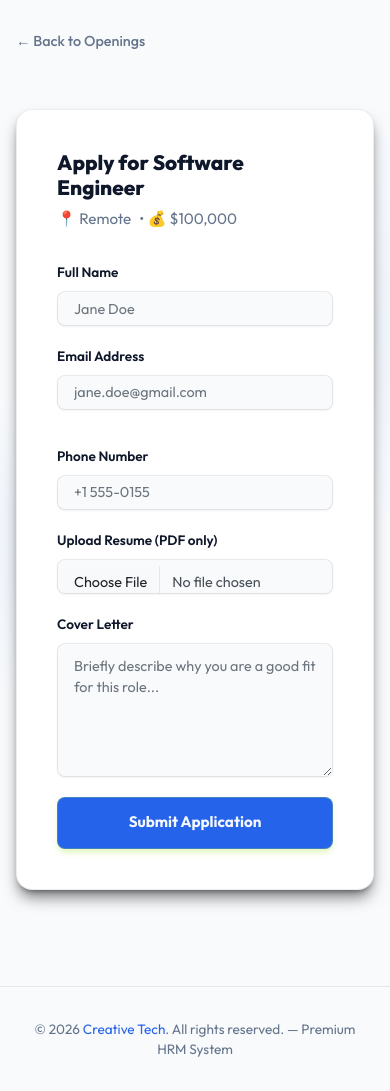
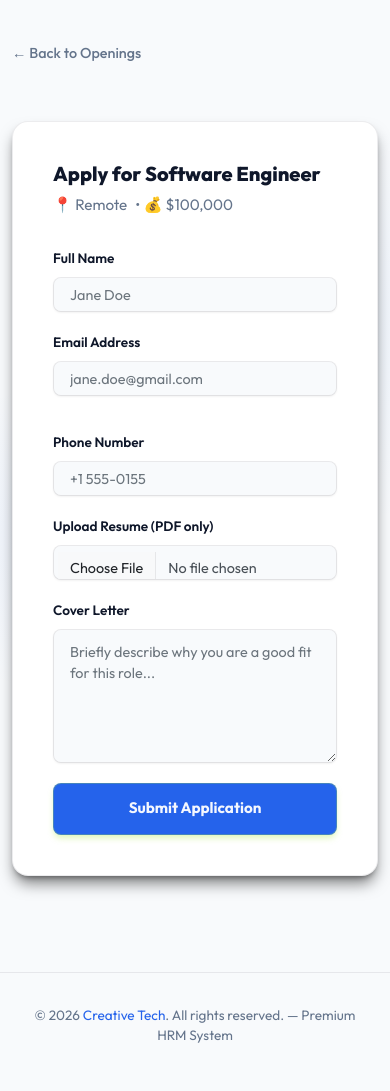
Before and after one commit to abi-kgb/myhrm, a Django app: page /career/apply/1/ in a window 390 px wide. After the commit the page ends 1043 px from the top, so only its background shows below. Run offline with Django 5.2, Linux system fonts and the light colour scheme; data comes from the database, SQL or seed files in the repository; some libraries are stand-ins or nearby versions.

Commit message:
Improve mobile navbar layout and top container clearance

```diff
--- a/employees/templates/employees/base.html
+++ b/employees/templates/employees/base.html
@@ -232,7 +232,7 @@
         @media (max-width: 992px) {
             .admin-layout { grid-template-columns: 1fr; }
             .admin-grid { grid-template-columns: 1fr !important; }
-            .container, .container-fluid { padding-top: 1.25rem; margin-top: 0.5rem; }
+            .container, .container-fluid { padding-top: 1.5rem; margin-top: 0.5rem; }
         }
         @media (max-width: 768px) {
             .stats-grid, .grid-cards, .responsive-grid-detail, .responsive-grid-half { grid-template-columns: 1fr !important; }
@@ -240,27 +240,28 @@
             .hero-time-wrapper { text-align: left; margin-top: 0.25rem; width: 100%; }
             .table-container { overflow-x: auto; -webkit-overflow-scrolling: touch; width: 100%; margin-bottom: 1rem; }
             table { min-width: 650px; }
-            .navbar { padding: 0.5rem 1rem; height: auto; min-height: 64px; flex-wrap: wrap; }
-            .navbar-brand { font-size: 1.1rem; }
-            .navbar-nav { gap: 0.75rem; flex-wrap: wrap; }
-            .user-badge { padding: 0.35rem 0.75rem; font-size: 0.8rem; }
+            .navbar { padding: 0.5rem 1rem; height: auto; min-height: 56px; gap: 0.5rem; }
+            .navbar-brand { font-size: 1.05rem; }
+            .navbar-nav { gap: 0.5rem; flex-wrap: wrap; }
+            .user-badge { padding: 0.3rem 0.6rem; font-size: 0.78rem; }
             .profile-card { flex-direction: column; text-align: center; }
             .tab-buttons { flex-wrap: wrap; }
             .tab-button { flex: 1 1 100%; text-align: center; justify-content: center; margin-bottom: 0.5rem; }
             .page-content { padding: 0; }
-            .container, .container-fluid { padding: 1.5rem 1rem 2rem 1rem; margin-top: 0.5rem; }
-            .card { padding: 1.25rem; margin-bottom: 1rem; }
+            .container, .container-fluid { padding: 1.75rem 0.75rem 2rem 0.75rem; margin-top: 0.75rem; }
+            .card { padding: 1.15rem; margin-bottom: 1rem; }
         }
         @media (max-width: 480px) {
-            .container, .container-fluid { padding-top: 1.5rem; margin-top: 0.25rem; }
+            .container, .container-fluid { padding-top: 2rem; margin-top: 0.5rem; }
             .page-hero { padding-top: 1rem; margin-bottom: 1.25rem; }
             .hero-time-wrapper { text-align: left; font-size: 0.85rem; }
             .btn-action, .fab-add { font-size: 0.8rem; padding: 0.5rem; }
-            h1, h2 { font-size: 1.3rem !important; }
+            h1, h2 { font-size: 1.25rem !important; }
             .modal-card, .modal-content-wrap { width: 95%; padding: 1rem; margin: 1rem auto; }
             .modal-content { padding: 0.5rem; }
             .role-chip { display: none; }
             .navbar-brand span { display: none; }
+            .btn-logout { font-size: 0.78rem; }
             .btn-submit, .btn-submit-leave, .btn-action-submit, .btn-approve { width: 100%; }
             .messages { right: 0.5rem; width: calc(100% - 1rem); }
         }
```
